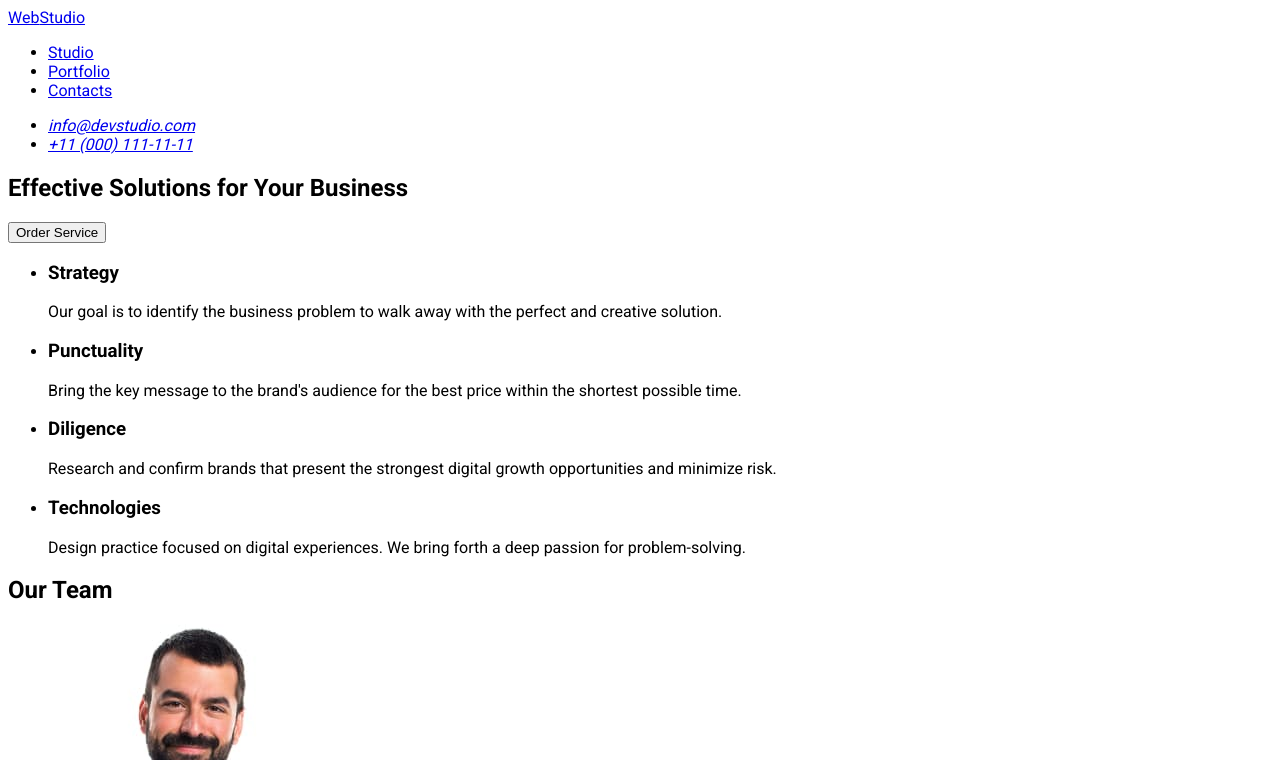
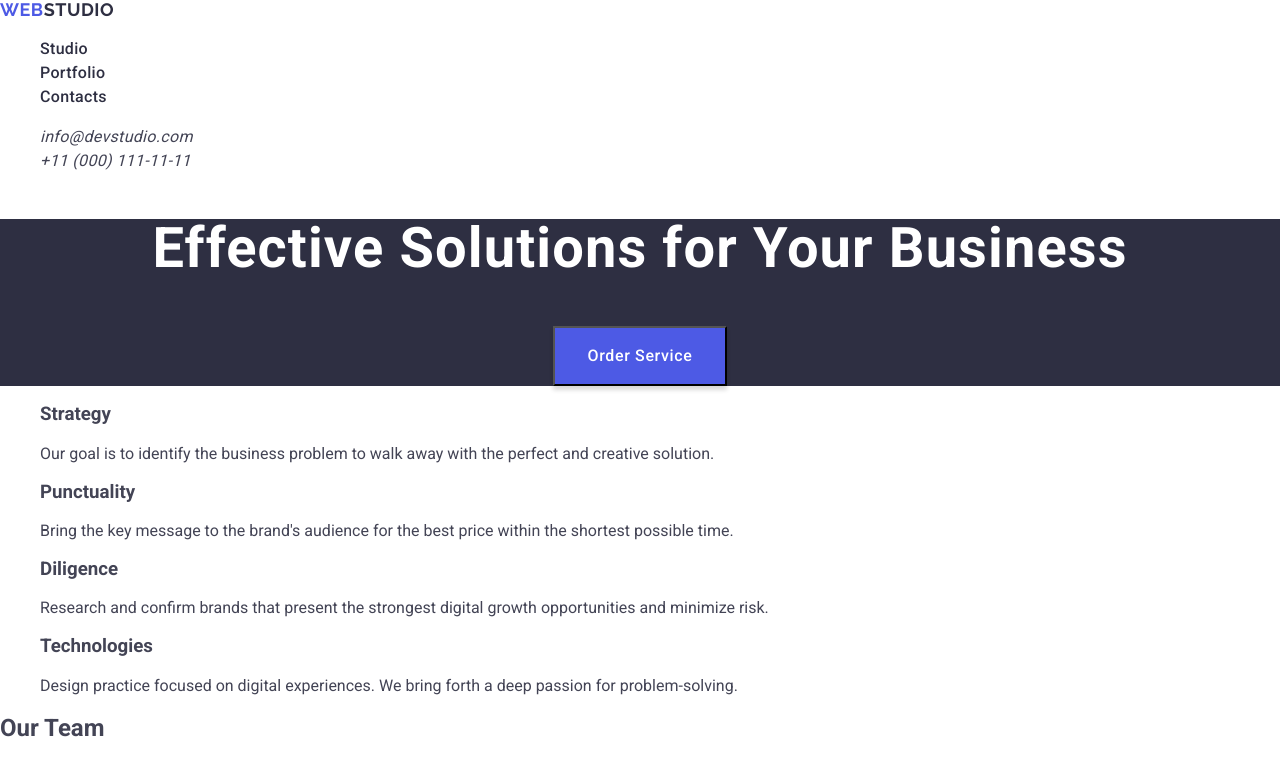
Before and after one commit to Apaccer/goit-homework-02, a plain HTML site: page index.html in a window 1280 px wide. Shown: the top 760 px of the page. Drawn offline with nearby package versions, Linux system fonts and the light colour scheme.

Commit message:
hw213.09

```diff
--- a/css/styles.css
+++ b/css/styles.css
@@ -1,6 +1,17 @@
 body {
   font-family: "Roboto", sans-serif;
+  color: #434455;
+  background-color: #fff;
 }
+
+ul {
+  list-style: none;
+}
+
+a {
+  text-decoration: none;
+}
+
 .visually-hidden {
   position: absolute;
   width: 1px;
@@ -8,9 +19,74 @@ body {
   margin: -1px;
   border: 0;
   padding: 0;
-
   white-space: nowrap;
   clip-path: inset(100%);
   clip: rect(0 0 0 0);
   overflow: hidden;
 }
+.header-logo {
+  color: var(--NAVY-BLUE, #2e2f42);
+  font-family: Raleway;
+  font-size: 18px;
+  font-weight: 700;
+  line-height: 1.16;
+  letter-spacing: 0.03em;
+  text-transform: uppercase;
+}
+.header-logo-web {
+  color: #4d5ae5;
+}
+.header-menu-link {
+  color: #2e2f42;
+  font-size: 16px;
+  font-style: normal;
+  font-weight: 500;
+  line-height: 1.5;
+  letter-spacing: 0.02em;
+}
+.header-menu-link:hover,
+.header-menu-link:focus {
+  color: #404bbf;
+}
+.header-contacts-link {
+  color: #434455;
+  font-size: 16px;
+  line-height: 1.5;
+  letter-spacing: 0.02em;
+}
+
+.header-contacts-link:hover,
+.header-contacts-link:focus {
+  color: #404bbf;
+}
+.hero {
+  background-color: #2e2f42;
+  text-align: center;
+}
+.hero-slogan {
+  color: #fff;
+  text-align: center;
+  font-size: 56px;
+  font-weight: 700;
+  line-height: 1.07;
+  letter-spacing: 0.02em;
+}
+.hero-btn {
+  color: #fff;
+  font-size: 16px;
+  font-weight: 500;
+  line-height: 1.5;
+  letter-spacing: 0.64px;
+  border-radius: 0.04em;
+  background: #4d5ae5;
+  box-shadow: 0px 4px 4px 0px rgba(0, 0, 0, 0.15);
+  display: inline-flex;
+  padding: 16px 32px;
+  align-items: flex-start;
+  gap: 10px;
+  cursor: pointer;
+}
+.hero-btn:hover,
+.hero-btn:focus {
+  background: #404bbf;
+}
--- a/index.html
+++ b/index.html
@@ -9,6 +9,13 @@
     <link
       href="https://fonts.googleapis.com/css2?family=Raleway:wght@700&family=Roboto:wght@400;500;700&display=swap"
       rel="stylesheet"
+    />
+    <link
+      rel="stylesheet"
+      href="https://cdnjs.cloudflare.com/ajax/libs/modern-normalize/2.0.0/modern-normalize.min.css"
+      integrity="sha512-4xo8blKMVCiXpTaLzQSLSw3KFOVPWhm/TRtuPVc4WG6kUgjH6J03IBuG7JZPkcWMxJ5huwaBpOpnwYElP/m6wg=="
+      crossorigin="anonymous"
+      referrerpolicy="no-referrer"
     />
     <link rel="stylesheet" href="./css/styles.css" />
   </head>
@@ -31,16 +38,24 @@
         </ul>
       </nav>
       <address>
-        <ul>
-          <li><a href="mailto:info@devstudio.com">info@devstudio.com</a></li>
-          <li><a href="tel:+110001111111">+11 (000) 111-11-11</a></li>
+        <ul class="header-contacts">
+          <li>
+            <a class="header-contacts-link" href="mailto:info@devstudio.com"
+              >info@devstudio.com</a
+            >
+          </li>
+          <li>
+            <a class="header-contacts-link" href="tel:+110001111111"
+              >+11 (000) 111-11-11</a
+            >
+          </li>
         </ul>
       </address>
     </header>
     <main>
-      <section>
-        <h1>Effective Solutions for Your Business</h1>
-        <button type="button">Order Service</button>
+      <section class="hero">
+        <h1 class="hero-slogan">Effective Solutions for Your Business</h1>
+        <button class="hero-btn" type="button">Order Service</button>
       </section>
       <section>
         <h2 class="visually-hidden">Benefits</h2>
```
